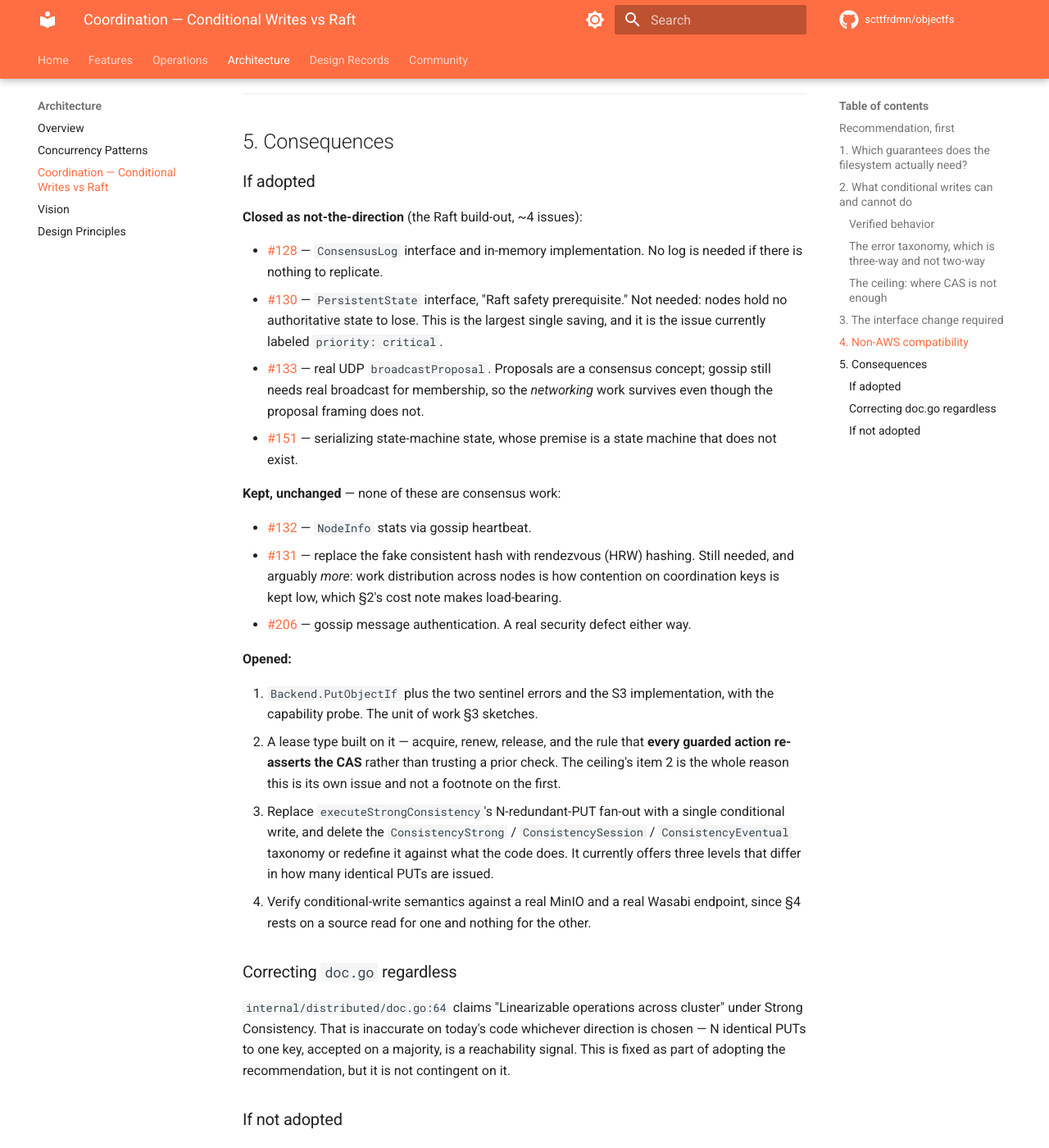
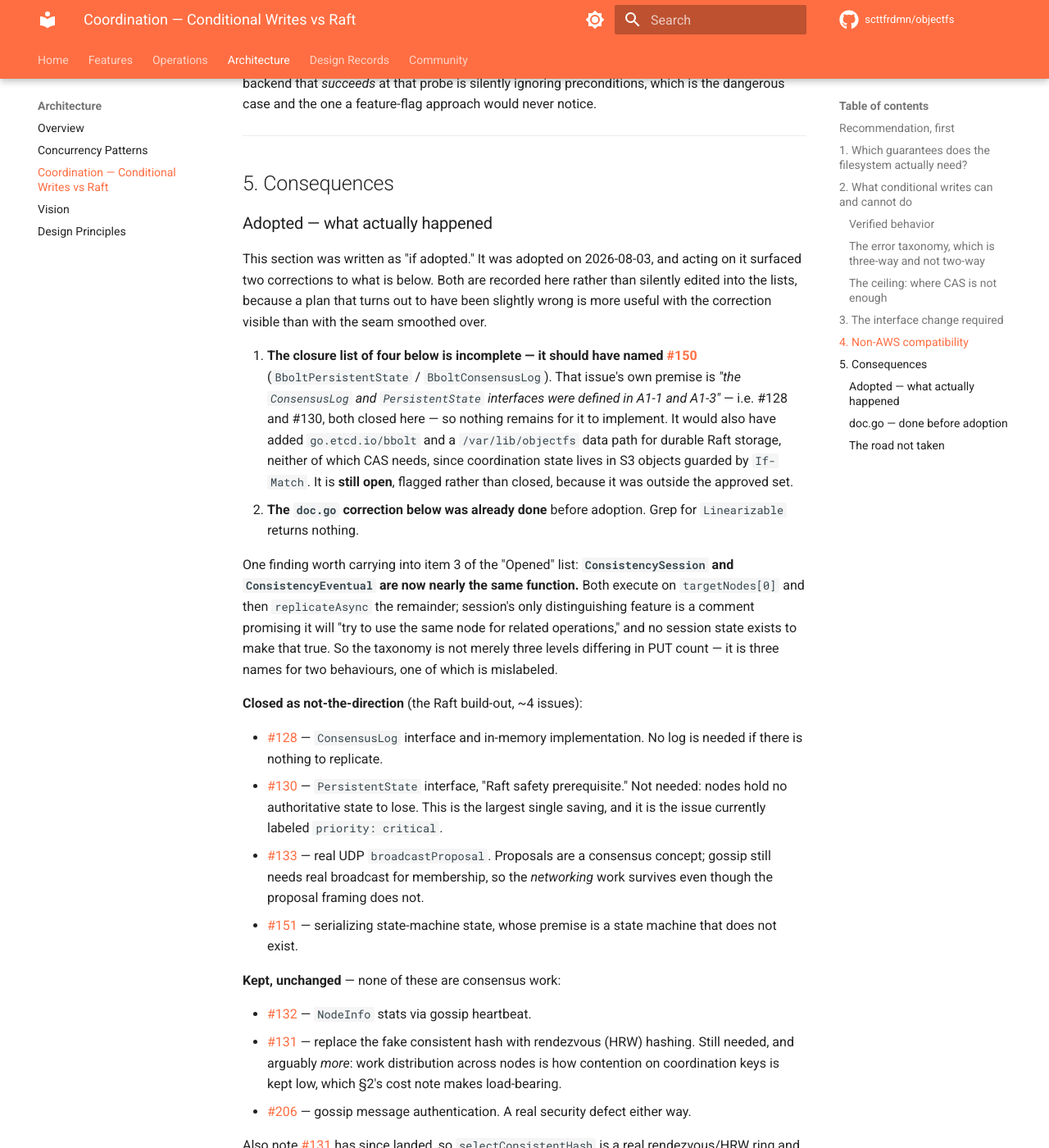
Before and after one commit to scttfrdmn/objectfs, an MkDocs documentation site: the page built from docs/design/conditional-writes-vs-raft.md, in a window 1280 px wide and 1400 px high, scrolled down 7530 px. Shown: the whole window at 82% size. Built offline with MkDocs 1.6.1 and Material for MkDocs 9.7.7, drawn with Linux system fonts in a browser that asks for light colours; comment, search, counter and statistics services are not loaded; the version menu is left out; some of the changed text lies outside the part shown.

Commit message:
docs: record the CAS decision where the code claims otherwise
#169's evaluation recommended per-key S3 compare-and-swap over the Raft
build-out. That recommendation is adopted: #128, #130, #133 and #151 are
closed as not-the-direction, and #282-#285 are filed in their place.

The code said otherwise in four places, and this is the commit that stops
it saying so. `internal/distributed/doc.go` called the direction "the open
question" and listed configuration changes, quorum decisions, Multi-Raft
and consistent snapshots as things the package does or will do — none of
which is true or going to be. `consensus.go` described ConsensusEngine as
"a Raft-like consensus algorithm" without mentioning that it replicates
nothing: applyLogEntry has three empty arms and no caller appends an
operation entry, so the log holds one bootstrap noop plus one entry per
election win.

Removed rather than reworded, in both files, where the claim presupposed
the replicated log. A "planned for future releases" list is the easiest
place in a repo for a dropped direction to survive, because nothing
compiles against it.

Two corrections to the design doc, found by acting on it and recorded in
the doc rather than smoothed over:

- Its closure list of four omitted #150, whose own Background states it
  implements the #128 and #130 interfaces in bbolt. Left open and
  commented, since it was outside the approved set.
- Its `doc.go` linearizability correction, listed as owed either way, had
  already landed.

Also noted for whoever picks up #284: the taxonomy is not three levels
differing in PUT count, it is three names for two behaviours.
ConsistencySession and ConsistencyEventual are now nearly the same
function — both execute on targetNodes[0] and then replicateAsync the
remainder — and session has no session state anywhere to make its
promise true.

Milestone titles updated: v0.13.0 was "Cache Warming, Raft Persistence &
Operational Excellence" and #150/#151 were the Raft Persistence.

Refs #169, #282, #283, #284, #285

```diff
--- a/docs/design/conditional-writes-vs-raft.md
+++ b/docs/design/conditional-writes-vs-raft.md
@@ -1,6 +1,9 @@
 # S3 Conditional Writes as a Coordination Primitive
 
-**Status:** evaluation complete, recommendation below is not yet implemented
+**Status:** **adopted 2026-08-03.** The recommendation below is the project's direction. The Raft
+build-out is closed ([#128], [#130], [#133], [#151]) and the CAS work is filed ([#282], [#283],
+[#284], [#285]) — see [§5, Consequences](#5-consequences), which records two corrections found while
+acting on it.
 **Issue:** [#169](https://github.com/scttfrdmn/objectfs/issues/169)
 
 ## Recommendation, first
@@ -272,7 +275,30 @@ one a feature-flag approach would never notice.
 
 ## 5. Consequences
 
-### If adopted
+### Adopted — what actually happened
+
+This section was written as "if adopted." It was adopted on 2026-08-03, and acting on it surfaced two
+corrections to what is below. Both are recorded here rather than silently edited into the lists,
+because a plan that turns out to have been slightly wrong is more useful with the correction visible
+than with the seam smoothed over.
+
+1. **The closure list of four below is incomplete — it should have named
+   [#150](https://github.com/scttfrdmn/objectfs/issues/150)** (`BboltPersistentState` /
+   `BboltConsensusLog`). That issue's own premise is *"the `ConsensusLog` and `PersistentState`
+   interfaces were defined in A1-1 and A1-3"* — i.e. #128 and #130, both closed here — so nothing
+   remains for it to implement. It would also have added `go.etcd.io/bbolt` and a
+   `/var/lib/objectfs` data path for durable Raft storage, neither of which CAS needs, since
+   coordination state lives in S3 objects guarded by `If-Match`. It is **still open**, flagged rather
+   than closed, because it was outside the approved set.
+2. **The `doc.go` correction below was already done** before adoption. Grep for `Linearizable`
+   returns nothing.
+
+One finding worth carrying into item 3 of the "Opened" list: **`ConsistencySession` and
+`ConsistencyEventual` are now nearly the same function.** Both execute on `targetNodes[0]` and then
+`replicateAsync` the remainder; session's only distinguishing feature is a comment promising it will
+"try to use the same node for related operations," and no session state exists to make that true. So
+the taxonomy is not merely three levels differing in PUT count — it is three names for two
+behaviours, one of which is mislabeled.
 
 **Closed as not-the-direction** (the Raft build-out, ~4 issues):
 
@@ -296,36 +322,55 @@ one a feature-flag approach would never notice.
 - [#206](https://github.com/scttfrdmn/objectfs/issues/206) — gossip message authentication. A real
   security defect either way.
 
-**Opened:**
+Also note [#131](https://github.com/scttfrdmn/objectfs/issues/131) has since landed, so
+`selectConsistentHash` is a real rendezvous/HRW ring and no longer `nodes[:count]`.
 
-1. `Backend.PutObjectIf` plus the two sentinel errors and the S3 implementation, with the
-   capability probe. The unit of work §3 sketches.
-2. A lease type built on it — acquire, renew, release, and the rule that **every guarded action
-   re-asserts the CAS** rather than trusting a prior check. The ceiling's item 2 is the whole reason
-   this is its own issue and not a footnote on the first.
-3. Replace `executeStrongConsistency`'s N-redundant-PUT fan-out with a single conditional write, and
-   delete the `ConsistencyStrong` / `ConsistencySession` / `ConsistencyEventual` taxonomy or redefine
-   it against what the code does. It currently offers three levels that differ in how many identical
-   PUTs are issued.
-4. Verify conditional-write semantics against a real MinIO and a real Wasabi endpoint, since §4 rests
-   on a source read for one and nothing for the other.
+**Opened** — filed as [#282], [#283], [#284], [#285] respectively:
 
-### Correcting `doc.go` regardless
+1. [#282] — `Backend.PutObjectIf` plus the two sentinel errors and the S3 implementation, with the
+   capability probe. The unit of work §3 sketches. Blocks the other three.
+2. [#283] — A lease type built on it — acquire, renew, release, and the rule that **every guarded
+   action re-asserts the CAS** rather than trusting a prior check. The ceiling's item 2 is the whole
+   reason this is its own issue and not a footnote on the first.
+3. [#284] — Replace `executeStrongConsistency`'s N-redundant-PUT fan-out with a single conditional
+   write, and delete the `ConsistencyStrong` / `ConsistencySession` / `ConsistencyEventual` taxonomy
+   or redefine it against what the code does. It currently offers three levels that differ in how
+   many identical PUTs are issued. Coordinates with
+   [#129](https://github.com/scttfrdmn/objectfs/issues/129), which proposes promoting that taxonomy
+   into `pkg/types`, and [#144](https://github.com/scttfrdmn/objectfs/issues/144), which is defined
+   entirely in terms of it.
+4. [#285] — Verify conditional-write semantics against a real MinIO and a real Wasabi endpoint, since
+   §4 rests on a source read for one and nothing for the other.
 
-`internal/distributed/doc.go:64` claims "Linearizable operations across cluster" under Strong
-Consistency. That is inaccurate on today's code whichever direction is chosen — N identical PUTs to
-one key, accepted on a majority, is a reachability signal. This is fixed as part of adopting the
-recommendation, but it is not contingent on it.
+[#128]: https://github.com/scttfrdmn/objectfs/issues/128
+[#130]: https://github.com/scttfrdmn/objectfs/issues/130
+[#133]: https://github.com/scttfrdmn/objectfs/issues/133
+[#151]: https://github.com/scttfrdmn/objectfs/issues/151
+[#282]: https://github.com/scttfrdmn/objectfs/issues/282
+[#283]: https://github.com/scttfrdmn/objectfs/issues/283
+[#284]: https://github.com/scttfrdmn/objectfs/issues/284
+[#285]: https://github.com/scttfrdmn/objectfs/issues/285
 
-### If not adopted
+### `doc.go` — done before adoption
+
+`internal/distributed/doc.go:64` claimed "Linearizable operations across cluster" under Strong
+Consistency. That was inaccurate on today's code whichever direction was chosen — N identical PUTs to
+one key, accepted on a majority, is a reachability signal — so it was fixed without waiting for the
+decision. Grep for `Linearizable` returns nothing.
+
+### The road not taken
+
+Kept as written, because the case against a decision is worth preserving next to the decision — and
+because if CAS hits the ceiling in §2, this is where the alternative is already costed. This describes
+what *would* have followed from declining; it did not happen.
 
 The Raft direction is coherent and the issues are well-specified; nothing here says it *cannot* be
-built. The cost is roughly: a persistent log with fsync-before-ack ([#130](https://github.com/scttfrdmn/objectfs/issues/130)),
-a real state machine with apply semantics, real proposal broadcast, and the test infrastructure to
-show that a partitioned or restarted node cannot elect a second leader in one term — against a
-problem whose state already lives in a service with 11 nines of durability that every node can reach.
+built. The cost is roughly: a persistent log with fsync-before-ack ([#130]), a real state machine with
+apply semantics, real proposal broadcast, and the test infrastructure to show that a partitioned or
+restarted node cannot elect a second leader in one term — against a problem whose state already lives
+in a service with 11 nines of durability that every node can reach.
 
-The reason to decide now rather than later is that the decision gets more expensive with every issue
-in the [#128](https://github.com/scttfrdmn/objectfs/issues/128)–[#133](https://github.com/scttfrdmn/objectfs/issues/133)
-series that lands. Today the sunk cost is ~6,000 lines that, per §1, elects leaders and replicates
-nothing.
+The reason to decide now rather than later was that the decision gets more expensive with every issue
+in the [#128]–[#133] series that lands. At the time of the decision the sunk cost was ~6,000 lines
+that, per §1, elects leaders and replicates nothing. That code is still there: closing the issues
+stopped the build-out, it did not remove what exists. [#284] is where the first of it comes out.
```
Also changed, not shown: CHANGELOG.md (+24 -0 lines), 2 other files.
